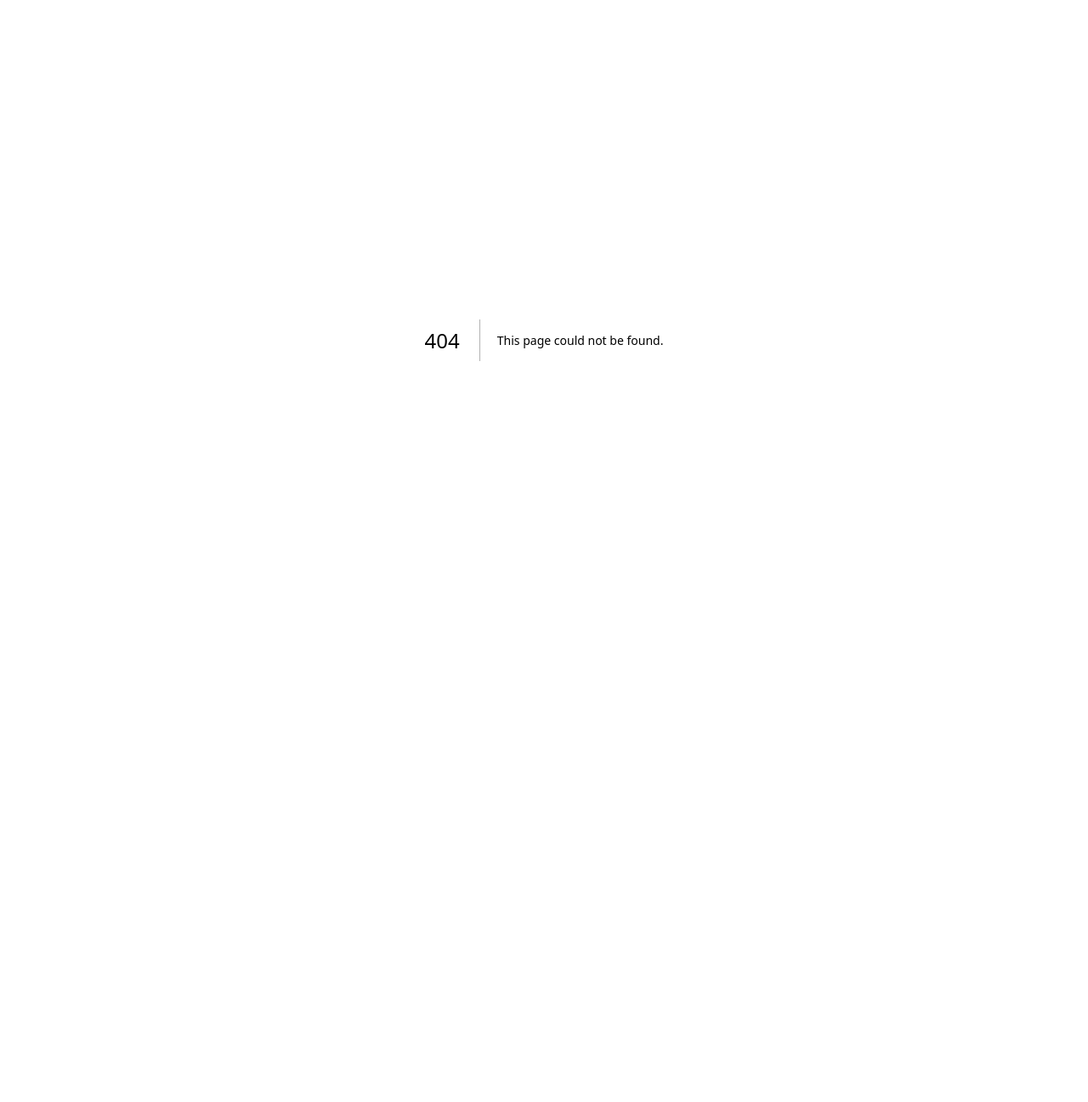
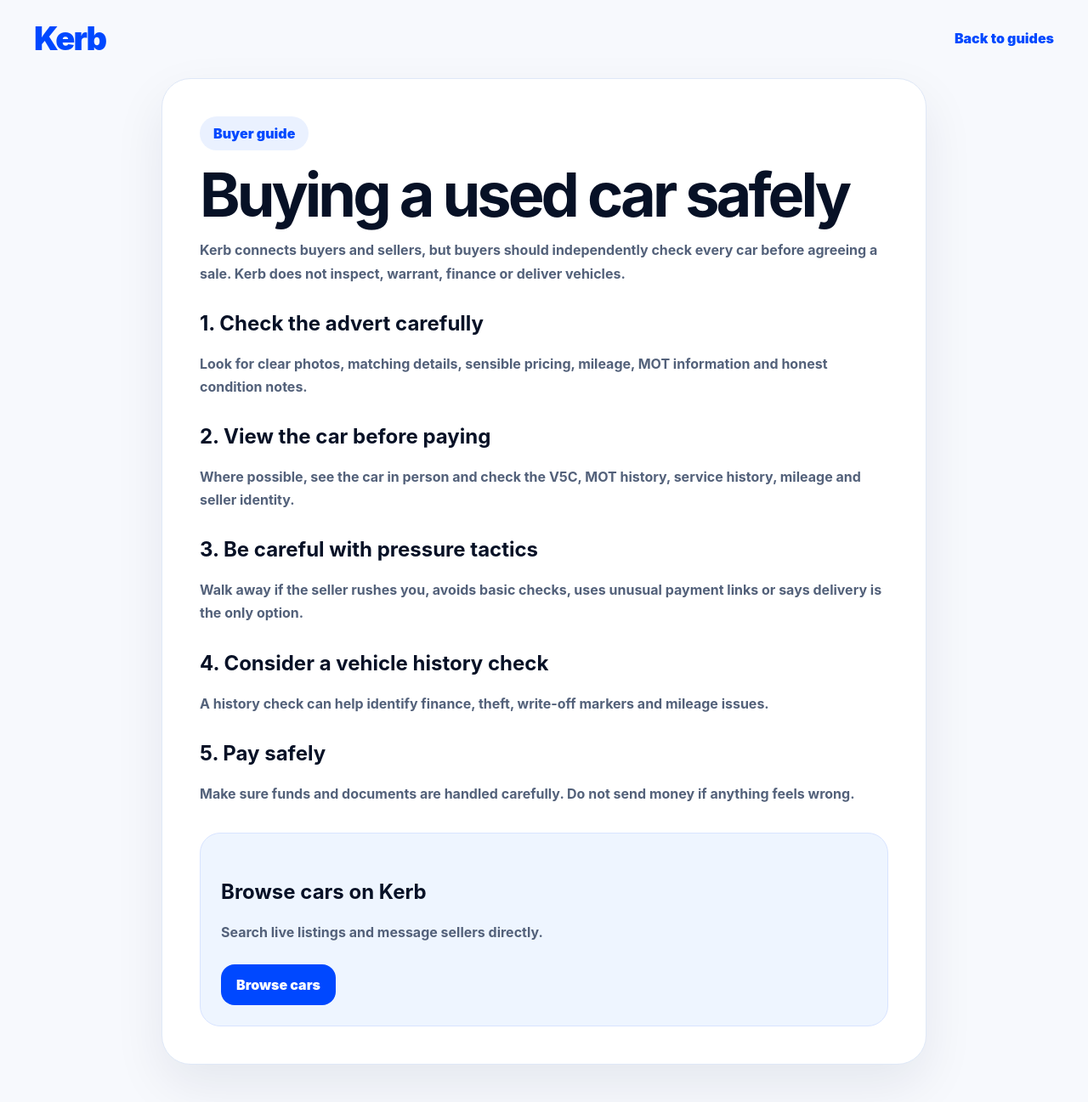
Before and after one commit to Abzgetzit/kerb, a Next.js app: page /guides/buying-a-used-car-safely in a window 1280 px wide. Before the commit this address had no page. Shown: the whole page at 85% size. Before the commit the page ends 800 px from the top, so only its background shows below. Built offline with nearby package versions, Linux system fonts and the light colour scheme.

Commit message:
Add buying safely guide

```diff
--- /dev/null
+++ b/app/guides/buying-a-used-car-safely/page.js
@@ -0,0 +1,63 @@
+import Link from "next/link";
+
+export const metadata = {
+  title: "Buying a used car safely | Kerb Guides",
+  description: "Kerb safety advice for checking a used car before viewing, test driving, paying or collecting.",
+};
+
+export default function BuyingSafelyGuidePage() {
+  return (
+    <main className="page">
+      <header className="navbar">
+        <Link href="/" className="logo">Kerb</Link>
+        <Link href="/guides" className="backLink">Back to guides</Link>
+      </header>
+
+      <article className="article">
+        <span>Buyer guide</span>
+        <h1>Buying a used car safely</h1>
+        <p>Kerb connects buyers and sellers, but buyers should independently check every car before agreeing a sale. Kerb does not inspect, warrant, finance or deliver vehicles.</p>
+
+        <h2>1. Check the advert carefully</h2>
+        <p>Look for clear photos, matching details, sensible pricing, mileage, MOT information and honest condition notes.</p>
+
+        <h2>2. View the car before paying</h2>
+        <p>Where possible, see the car in person and check the V5C, MOT history, service history, mileage and seller identity.</p>
+
+        <h2>3. Be careful with pressure tactics</h2>
+        <p>Walk away if the seller rushes you, avoids basic checks, uses unusual payment links or says delivery is the only option.</p>
+
+        <h2>4. Consider a vehicle history check</h2>
+        <p>A history check can help identify finance, theft, write-off markers and mileage issues.</p>
+
+        <h2>5. Pay safely</h2>
+        <p>Make sure funds and documents are handled carefully. Do not send money if anything feels wrong.</p>
+
+        <div className="cta">
+          <h2>Browse cars on Kerb</h2>
+          <p>Search live listings and message sellers directly.</p>
+          <Link href="/browse">Browse cars</Link>
+        </div>
+      </article>
+
+      <style>{styles}</style>
+    </main>
+  );
+}
+
+const styles = `
+  * { box-sizing: border-box; }
+  body { margin: 0; background: #f7f9fd; }
+  .page { min-height: 100vh; padding: 22px 40px 44px; color: #071126; font-family: Inter, Arial, sans-serif; background: #f7f9fd; }
+  .navbar { display: flex; align-items: center; justify-content: space-between; margin-bottom: 24px; }
+  .logo { font-size: 38px; font-weight: 950; color: #0048ff; text-decoration: none; letter-spacing: -2px; }
+  .backLink { color: #0048ff; font-weight: 950; text-decoration: none; }
+  .article { max-width: 900px; margin: 0 auto; background: #fff; border: 1px solid #dfe8f7; border-radius: 34px; padding: 44px; box-shadow: 0 24px 60px rgba(14,30,70,.08); }
+  span { display: inline-flex; background: #eaf1ff; color: #0048ff; font-weight: 950; padding: 10px 16px; border-radius: 999px; margin-bottom: 18px; }
+  h1 { margin: 0 0 18px; font-size: clamp(40px, 7vw, 72px); letter-spacing: -4px; line-height: .95; }
+  h2 { margin-top: 30px; }
+  p { color: #53617a; font-weight: 750; line-height: 1.7; }
+  .cta { margin-top: 32px; padding: 24px; border-radius: 24px; background: #eef5ff; border: 1px solid #d8e4ff; }
+  .cta a { display: inline-flex; margin-top: 8px; background: #0048ff; color: #fff; text-decoration: none; padding: 14px 18px; border-radius: 16px; font-weight: 950; }
+  @media (max-width: 760px) { .page { padding: 16px; } .article { padding: 24px; } h1 { letter-spacing: -2px; } }
+`;
```
